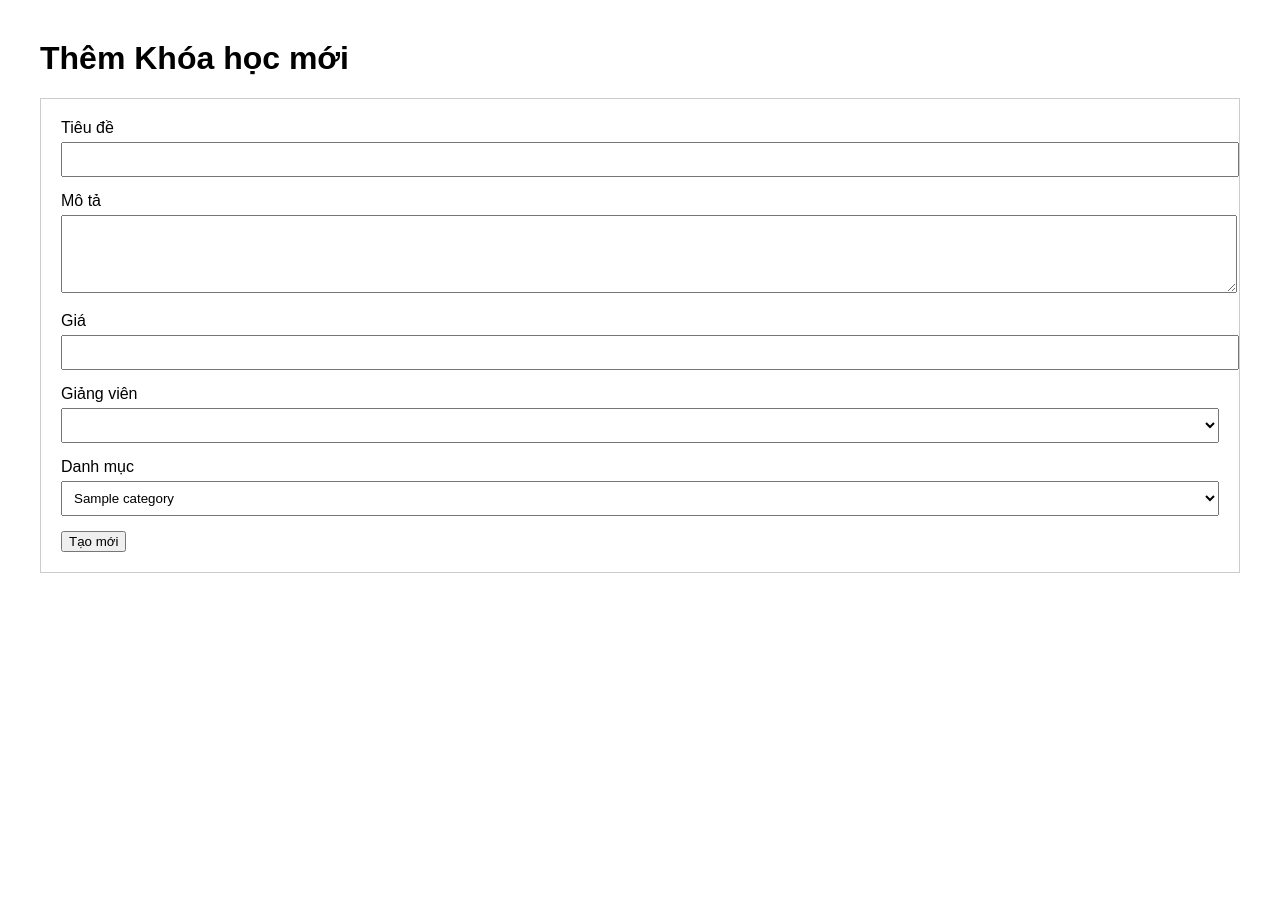
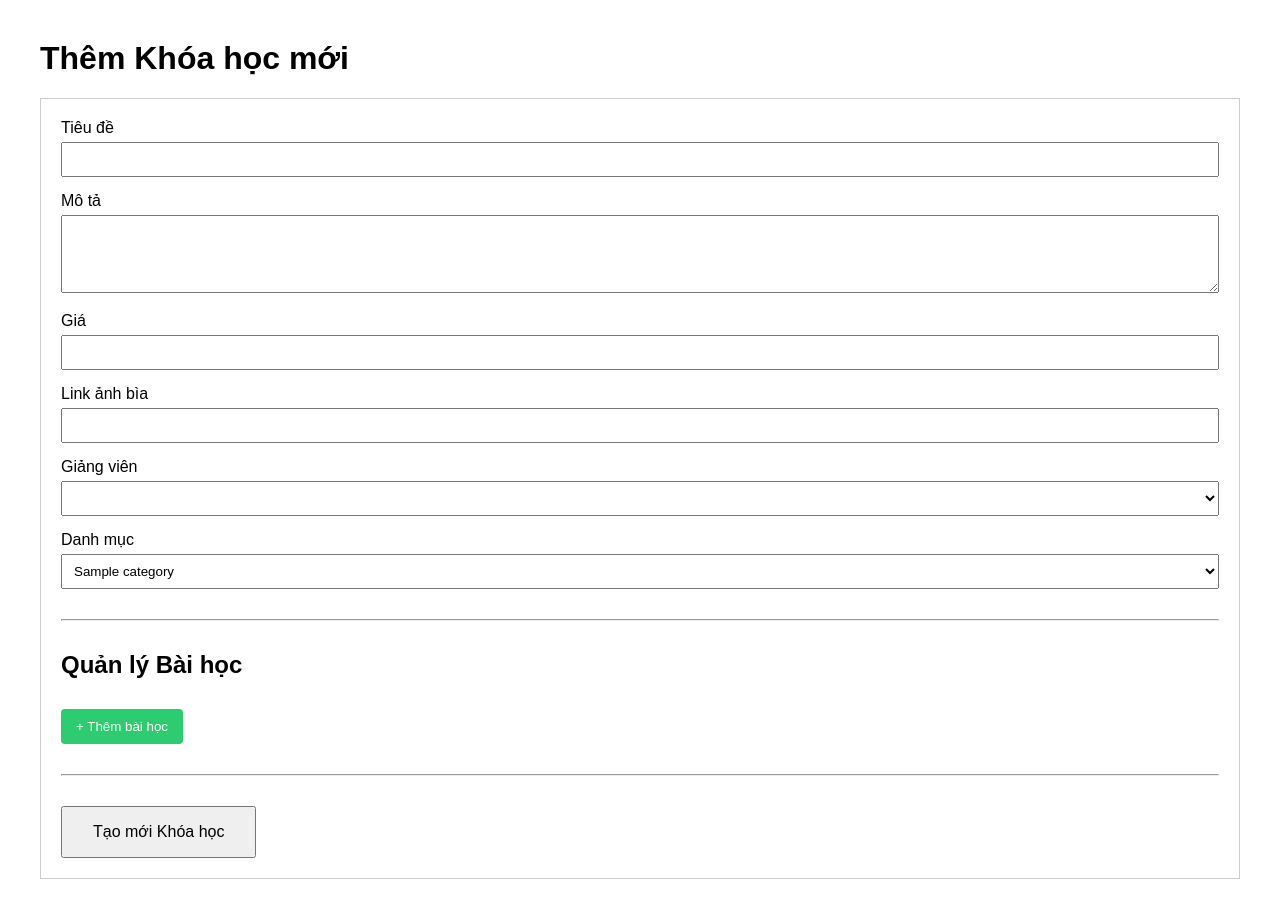
Before and after one commit to TanDuy274/programming_mobile_e_learning_N23, a Node server app: page /admin/courses/new in a window 1280 px wide. Before the commit the page ends 573 px from the top, so only its background shows below. Run offline with Node 20, Linux system fonts and the light colour scheme; tables that the repository leaves empty hold one stand-in row (values such as "Sample post"); lists and menus that the app fills with data are empty; some libraries are stand-ins or nearby versions.

Commit message:
update ui add new course

```diff
--- a/e-learning-backend/views/new-course.ejs
+++ b/e-learning-backend/views/new-course.ejs
@@ -1,71 +1,147 @@
 <!DOCTYPE html>
 <html lang="en">
-
   <head>
-    <meta charset="UTF-8">
+    <meta charset="UTF-8" />
     <title>Thêm Khóa học mới</title>
     <style>
       body {
         font-family: sans-serif;
         margin: 40px;
       }
-
       .form-container {
         padding: 20px;
         border: 1px solid #ccc;
       }
-
       .form-group {
         margin-bottom: 15px;
       }
-
       label {
         display: block;
         margin-bottom: 5px;
       }
-
       input,
       select,
       textarea {
         width: 100%;
         padding: 8px;
+        box-sizing: border-box;
+      }
+      /* Style mới cho quản lý bài học */
+      .lesson-item {
+        background: #f9f9f9;
+        padding: 15px;
+        border: 1px solid #eee;
+        border-radius: 8px;
+        margin-bottom: 10px;
+      }
+      .lesson-header {
+        display: flex;
+        justify-content: space-between;
+        align-items: center;
+      }
+      .remove-btn {
+        background: #e74c3c;
+        color: white;
+        border: none;
+        padding: 5px 10px;
+        cursor: pointer;
+        border-radius: 4px;
+      }
+      .add-btn {
+        background: #2ecc71;
+        color: white;
+        border: none;
+        padding: 10px 15px;
+        cursor: pointer;
+        border-radius: 4px;
+        margin-top: 10px;
       }
     </style>
   </head>
-
   <body>
     <h1>Thêm Khóa học mới</h1>
     <div class="form-container">
       <form action="/admin/courses/new" method="POST">
-            <div class="form-group"><label for="title">Tiêu đề</label><input type="text" id="title" name="title"
-                    required></div>
-            <div class="form-group"><label for="description">Mô tả</label><textarea id="description" name="description"
-                    rows="4"></textarea></div>
-            <div class="form-group"><label for="price">Giá</label><input type="number" id="price" name="price" required>
+        <div class="form-group">
+          <label for="title">Tiêu đề</label
+          ><input type="text" id="title" name="title" required />
         </div>
         <div class="form-group">
-                <label for="instructor">Giảng viên</label>
-                <select id="instructor" name="instructor">
-                    <% teachers.forEach(teacher=> { %>
-                        <option value="<%= teacher._id %>">
-                            <%= teacher.name %>
-                        </option>
+          <label for="description">Mô tả</label
+          ><textarea id="description" name="description" rows="4"></textarea>
+        </div>
+        <div class="form-group">
+          <label for="price">Giá</label
+          ><input type="number" id="price" name="price" required />
+        </div>
+        <div class="form-group">
+          <label for="thumbnail">Link ảnh bìa</label
+          ><input type="text" id="thumbnail" name="thumbnail" />
+        </div>
+        <div class="form-group">
+          <label for="instructor">Giảng viên</label
+          ><select id="instructor" name="instructor">
+            <% teachers.forEach(teacher => { %>
+            <option value="<%= teacher._id %>"><%= teacher.name %></option>
             <% }) %>
           </select>
         </div>
         <div class="form-group">
-                <label for="category">Danh mục</label>
-                <select id="category" name="category">
-                    <% categories.forEach(category=> { %>
-                        <option value="<%= category._id %>">
-                            <%= category.name %>
-                        </option>
+          <label for="category">Danh mục</label
+          ><select id="category" name="category">
+            <% categories.forEach(category => { %>
+            <option value="<%= category._id %>"><%= category.name %></option>
             <% }) %>
           </select>
         </div>
-            <button type="submit">Tạo mới</button>
+
+        <hr style="margin: 30px 0" />
+
+        <h2>Quản lý Bài học</h2>
+        <div id="lessons-container"></div>
+        <button type="button" class="add-btn" onclick="addLesson()">
+          + Thêm bài học
+        </button>
+
+        <hr style="margin: 30px 0" />
+        <button type="submit" style="padding: 15px 30px; font-size: 16px">
+          Tạo mới Khóa học
+        </button>
       </form>
     </div>
+
+    <script>
+      let lessonIndex = 0;
+      const lessonsContainer = document.getElementById("lessons-container");
+
+      function addLesson() {
+        const lessonDiv = document.createElement("div");
+        lessonDiv.className = "lesson-item";
+        lessonDiv.innerHTML = `
+                <div class="lesson-header">
+                    <h4>Bài học ${lessonIndex + 1}</h4>
+                    <button type="button" class="remove-btn" onclick="removeLesson(this)">Xóa</button>
+                </div>
+                <div class="form-group">
+                    <label>Tiêu đề bài học</label>
+                    <input type="text" name="lessons[${lessonIndex}][title]" required>
+                </div>
+                <div class="form-group">
+                    <label>YouTube Video ID</label>
+                    <input type="text" name="lessons[${lessonIndex}][youtubeVideoId]" required>
+                </div>
+                <div class="form-group">
+                    <label>Thời lượng (phút)</label>
+                    <input type="number" name="lessons[${lessonIndex}][duration]" required>
+                </div>
+            `;
+        lessonsContainer.appendChild(lessonDiv);
+        lessonIndex++;
+      }
+
+      function removeLesson(button) {
+        button.closest(".lesson-item").remove();
+      }
+    </script>
   </body>
-
 </html>
```
Lines whose indentation alone changed are shown as unchanged.
